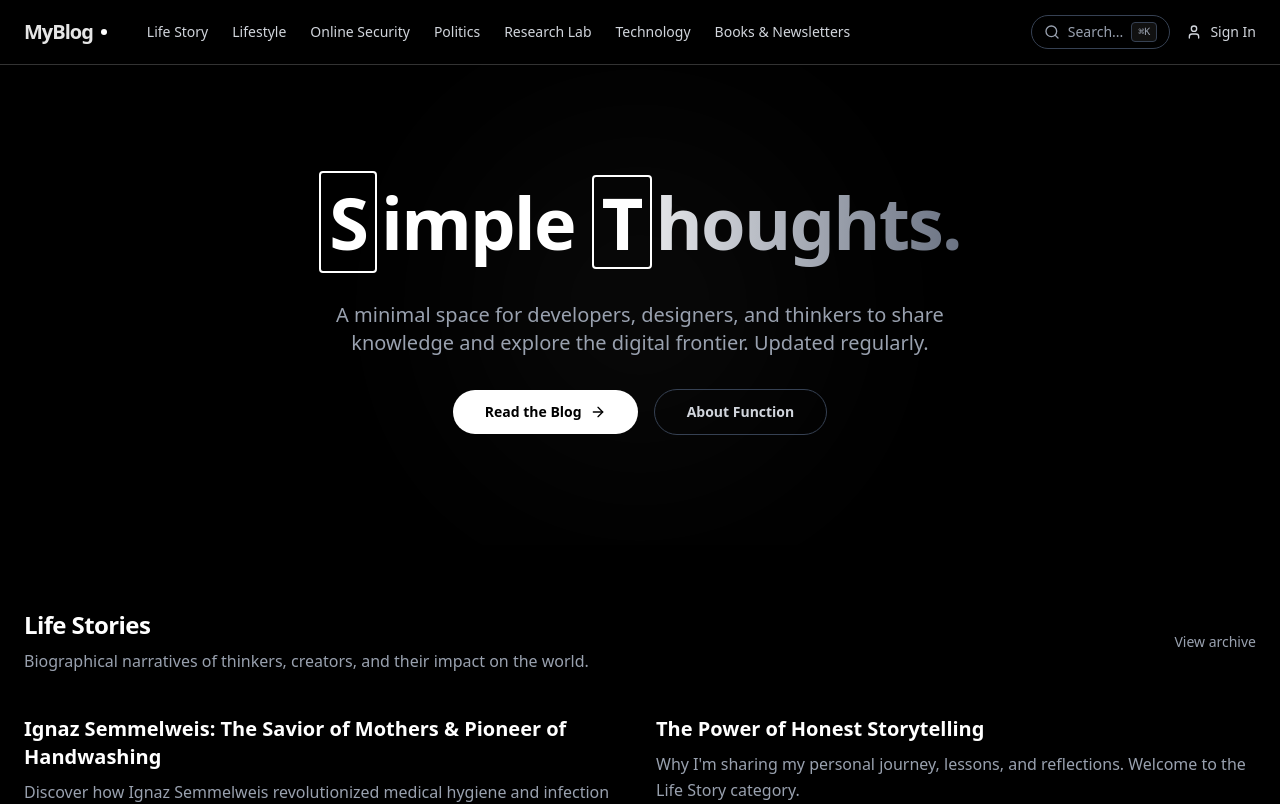
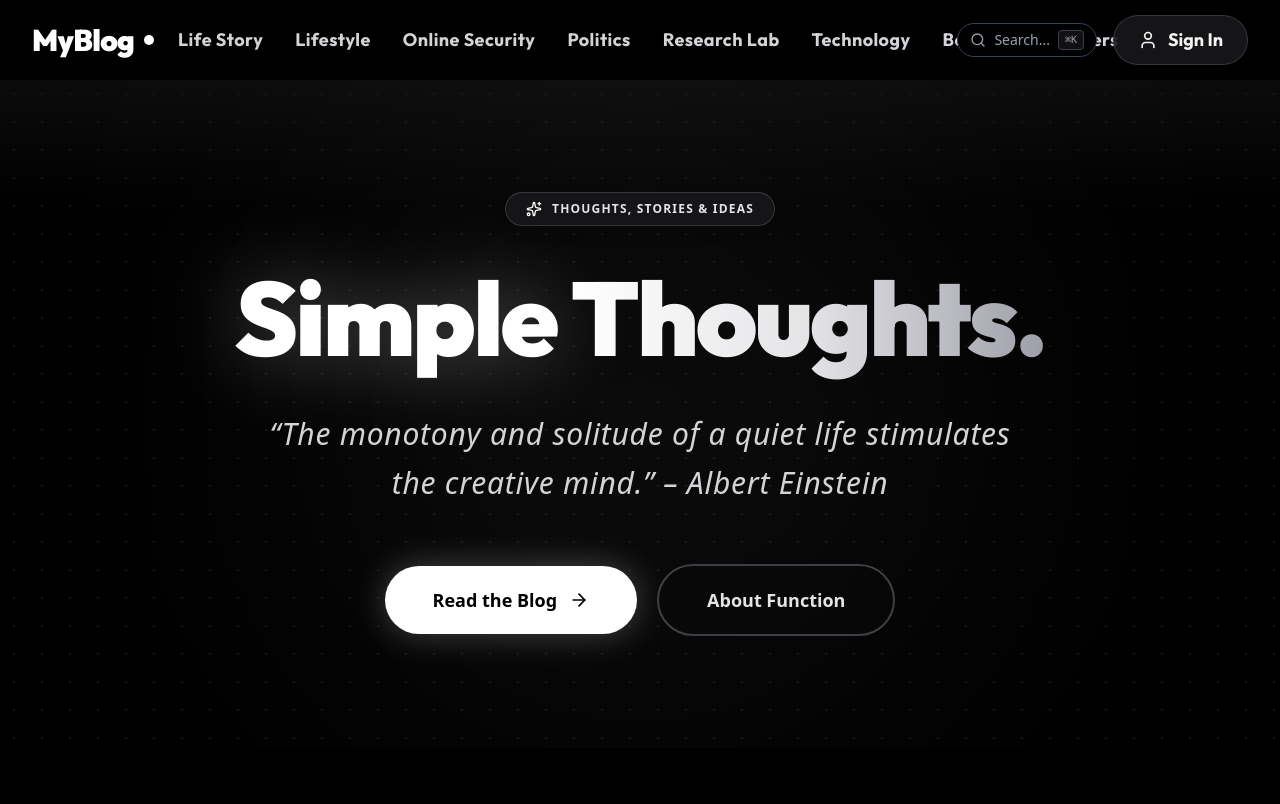
Before and after one commit to akhilprakash869/myblogg, a Next.js app: page / in a window 1280 px wide. Shown: the top 804 px of the page. Built offline with nearby package versions, Linux system fonts and the light colour scheme.

Commit message:
Update hero subtitle to Albert Einstein quote and modernize navbar layout

```diff
--- /dev/null
+++ b/hero_preview.html
@@ -0,0 +1,106 @@
+<!DOCTYPE html>
+<html lang="en" class="dark">
+<head>
+  <meta charset="UTF-8">
+  <meta name="viewport" content="width=device-width, initial-scale=1.0">
+  <title>Navbar & Hero Section Preview</title>
+  <script src="https://cdn.tailwindcss.com"></script>
+  <link rel="preconnect" href="https://fonts.googleapis.com">
+  <link rel="preconnect" href="https://fonts.gstatic.com" crossorigin>
+  <link href="https://fonts.googleapis.com/css2?family=Outfit:wght@400;500;600;700;800;900&display=swap" rel="stylesheet">
+  <style>
+    body {
+      font-family: 'Outfit', sans-serif;
+      background-color: #000000;
+      color: #ffffff;
+      margin: 0;
+    }
+    .font-display {
+      font-family: 'Outfit', sans-serif;
+    }
+  </style>
+</head>
+<body class="bg-black text-white antialiased min-h-screen flex flex-col">
+
+  <!-- NAVBAR PREVIEW -->
+  <nav class="sticky top-0 z-50 w-full bg-black/95 backdrop-blur-xl">
+      <div class="container mx-auto flex h-20 items-center justify-between px-6 md:px-10 gap-4">
+          <div class="flex items-center gap-6 min-w-0 flex-1">
+              <!-- Brand Logo with Modern Display Font -->
+              <a href="#" class="flex items-center gap-2.5 font-display text-2xl md:text-3xl font-black tracking-tight text-white whitespace-nowrap shrink-0">
+                  <span>MyBlog</span>
+                  <span class="h-2.5 w-2.5 rounded-full bg-white animate-pulse"></span>
+              </a>
+
+              <!-- Desktop Navigation - Large, Bold Display Font on Single Line -->
+              <div class="hidden lg:flex items-center gap-6 xl:gap-8 overflow-hidden">
+                  <a href="#" class="font-display text-lg font-bold text-zinc-300 transition-colors hover:text-white tracking-wide whitespace-nowrap">Life Story</a>
+                  <a href="#" class="font-display text-lg font-bold text-zinc-300 transition-colors hover:text-white tracking-wide whitespace-nowrap">Lifestyle</a>
+                  <a href="#" class="font-display text-lg font-bold text-zinc-300 transition-colors hover:text-white tracking-wide whitespace-nowrap">Online Security</a>
+                  <a href="#" class="font-display text-lg font-bold text-zinc-300 transition-colors hover:text-white tracking-wide whitespace-nowrap">Politics</a>
+                  <a href="#" class="font-display text-lg font-bold text-zinc-300 transition-colors hover:text-white tracking-wide whitespace-nowrap">Research Lab</a>
+                  <a href="#" class="font-display text-lg font-bold text-zinc-300 transition-colors hover:text-white tracking-wide whitespace-nowrap">Technology</a>
+                  <a href="#" class="font-display text-lg font-bold text-zinc-300 transition-colors hover:text-white tracking-wide whitespace-nowrap">Books & Newsletters</a>
+              </div>
+          </div>
+
+          <div class="flex items-center gap-4 shrink-0">
+              <!-- Search Icon button -->
+              <button class="p-2 text-zinc-400 hover:text-white transition-colors">
+                  <svg class="h-5 w-5" fill="none" stroke="currentColor" viewBox="0 0 24 24"><path stroke-linecap="round" stroke-linejoin="round" stroke-width="2" d="M21 21l-6-6m2-5a7 7 0 11-14 0 7 7 0 0114 0z"></path></svg>
+              </button>
+
+              <a href="#" class="hidden md:flex items-center gap-2.5 font-display text-lg font-bold text-zinc-100 border border-zinc-700/80 bg-zinc-900/90 px-6 py-2.5 rounded-full hover:bg-white hover:text-black transition-all whitespace-nowrap">
+                  <svg class="h-5 w-5" fill="none" stroke="currentColor" viewBox="0 0 24 24"><path stroke-linecap="round" stroke-linejoin="round" stroke-width="2" d="M16 7a4 4 0 11-8 0 4 4 0 018 0zM12 14a7 7 0 00-7 7h14a7 7 0 00-7-7z"></path></svg>
+                  <span class="whitespace-nowrap">Sign In</span>
+              </a>
+          </div>
+      </div>
+  </nav>
+
+  <!-- HERO SECTION PREVIEW -->
+  <section class="relative flex-1 flex flex-col items-center justify-center overflow-hidden bg-black px-6 py-24 text-center text-white">
+      <!-- Ambient Background Grid Pattern -->
+      <div class="absolute inset-0 bg-[radial-gradient(#333333_1px,transparent_1px)] [background-size:28px_28px] opacity-35 pointer-events-none"></div>
+
+      <!-- Soft Black & White Spotlight Glow -->
+      <div class="absolute top-1/2 left-1/2 -translate-x-1/2 -translate-y-1/2 h-[500px] w-[500px] sm:h-[650px] sm:w-[650px] bg-white/[0.05] blur-[150px] rounded-full pointer-events-none"></div>
+      <div class="absolute top-0 left-1/2 -translate-x-1/2 w-full h-[250px] bg-gradient-to-b from-zinc-800/30 via-transparent to-transparent pointer-events-none"></div>
+
+      <div class="relative z-10 max-w-5xl space-y-10">
+          <!-- Micro-badge with subtle border & glassmorphism -->
+          <div class="inline-flex items-center gap-2.5 rounded-full border border-zinc-700/80 bg-zinc-900/90 px-5 py-2 text-xs sm:text-sm font-medium text-zinc-300 backdrop-blur-md shadow-lg">
+              <svg class="h-4 w-4 text-white" fill="none" stroke="currentColor" viewBox="0 0 24 24"><path stroke-linecap="round" stroke-linejoin="round" stroke-width="2" d="M5 3v4M3 5h4M6 17v4m-2-2h4m5-16l2.286 6.857L21 12l-5.714 2.143L13 21l-2.286-6.857L5 12l5.714-2.143L13 3z"></path></svg>
+              <span class="tracking-widest uppercase text-xs font-semibold text-zinc-200">Thoughts, Stories & Ideas</span>
+          </div>
+
+          <!-- Main Hero Title - Single Line Bold Characters -->
+          <h1 class="font-display text-4xl sm:text-6xl md:text-7xl lg:text-8xl xl:text-[6.5rem] font-black tracking-tight leading-none whitespace-nowrap">
+              <span class="text-white drop-shadow-[0_0_40px_rgba(255,255,255,0.3)]">
+                  Simple
+              </span>
+              <span class="bg-gradient-to-r from-white via-zinc-200 to-zinc-400 bg-clip-text text-transparent">
+                  Thoughts.
+              </span>
+          </h1>
+
+          <!-- Subtitle - Big Readable Font -->
+          <p class="mx-auto max-w-3xl text-xl sm:text-2xl md:text-3xl text-zinc-300 font-normal italic leading-relaxed tracking-wide">
+              &ldquo;The monotony and solitude of a quiet life stimulates the creative mind.&rdquo; &ndash; Albert Einstein
+          </p>
+
+          <!-- Action Buttons with Big Typography & High Contrast -->
+          <div class="flex flex-col items-center justify-center gap-5 pt-4 sm:flex-row">
+              <a href="#" class="group flex items-center justify-center gap-3 rounded-full bg-white px-10 py-4 sm:px-12 sm:py-5 text-base sm:text-lg font-bold text-black transition-all duration-300 hover:bg-zinc-200 shadow-[0_0_35px_rgba(255,255,255,0.25)]">
+                  <span>Read the Blog</span>
+                  <svg class="h-5 w-5" fill="none" stroke="currentColor" viewBox="0 0 24 24"><path stroke-linecap="round" stroke-linejoin="round" stroke-width="2" d="M14 5l7 7m0 0l-7 7m7-7H3"></path></svg>
+              </a>
+              <a href="#" class="flex items-center justify-center rounded-full border-2 border-zinc-700 bg-zinc-950/70 px-10 py-4 sm:px-12 sm:py-5 text-base sm:text-lg font-bold text-zinc-200 transition-all duration-300 hover:border-white hover:text-white hover:bg-zinc-900 backdrop-blur-md">
+                  About Function
+              </a>
+          </div>
+      </div>
+  </section>
+
+</body>
+</html>
--- a/src/app/globals.css
+++ b/src/app/globals.css
@@ -20,7 +20,20 @@
   --color-card: var(--card);
   --color-border: var(--border);
   --font-sans: var(--font-geist-sans), sans-serif;
+  --font-display: var(--font-outfit), var(--font-geist-sans), sans-serif;
   --font-mono: var(--font-geist-mono), monospace;
+}
+
+.font-display {
+  font-family: var(--font-outfit), var(--font-geist-sans), sans-serif;
+}
+
+.no-scrollbar::-webkit-scrollbar {
+  display: none;
+}
+.no-scrollbar {
+  -ms-overflow-style: none;
+  scrollbar-width: none;
 }
 
 body {
--- a/src/components/Hero.tsx
+++ b/src/components/Hero.tsx
@@ -1,33 +1,50 @@
 import Link from "next/link";
-import { ArrowRight } from "lucide-react";
+import { ArrowRight, Sparkles } from "lucide-react";
 
 export function Hero() {
     return (
-        <section className="relative flex min-h-[60vh] flex-col items-center justify-center overflow-hidden bg-black px-4 py-24 text-center text-white">
-            {/* Abstract Background Element (optional) */}
-            <div className="absolute top-1/2 left-1/2 -translate-x-1/2 -translate-y-1/2 h-[300px] w-[300px] bg-white opacity-5 blur-[120px] rounded-full pointer-events-none"></div>
+        <section className="relative flex min-h-[75vh] flex-col items-center justify-center overflow-hidden bg-black px-6 py-28 text-center text-white">
+            {/* Ambient Background Grid Pattern */}
+            <div className="absolute inset-0 bg-[radial-gradient(#333333_1px,transparent_1px)] [background-size:28px_28px] opacity-35 pointer-events-none"></div>
 
-            <div className="relative z-10 max-w-3xl space-y-8">
-                <h1 className="text-4xl font-extrabold tracking-tight sm:text-6xl md:text-7xl leading-tight">
-                    <span className="border-2 border-white text-white px-2 mr-1 rounded-sm">S</span>imple{" "}
-                    <span className="text-transparent bg-clip-text bg-gradient-to-r from-white to-gray-500">
-                        <span className="border-2 border-white text-white px-2 mr-1 rounded-sm inline-block">T</span>houghts.
+            {/* Soft Black & White Spotlight Glow */}
+            <div className="absolute top-1/2 left-1/2 -translate-x-1/2 -translate-y-1/2 h-[500px] w-[500px] sm:h-[650px] sm:w-[650px] bg-white/[0.05] blur-[150px] rounded-full pointer-events-none"></div>
+            <div className="absolute top-0 left-1/2 -translate-x-1/2 w-full h-[250px] bg-gradient-to-b from-zinc-800/30 via-transparent to-transparent pointer-events-none"></div>
+
+            <div className="relative z-10 max-w-5xl space-y-10">
+                {/* Micro-badge with subtle border & glassmorphism */}
+                <div className="inline-flex items-center gap-2.5 rounded-full border border-zinc-700/80 bg-zinc-900/90 px-5 py-2 text-xs sm:text-sm font-medium text-zinc-300 backdrop-blur-md shadow-lg">
+                    <Sparkles className="h-4 w-4 text-white animate-pulse" />
+                    <span className="tracking-widest uppercase text-xs font-semibold text-zinc-200">Thoughts, Stories & Ideas</span>
+                </div>
+
+                {/* Main Hero Title - Massive Single-Line Bold Characters */}
+                <h1 className="font-display text-4xl sm:text-6xl md:text-7xl lg:text-8xl xl:text-[6.5rem] font-black tracking-tight leading-none whitespace-nowrap">
+                    <span className="text-white drop-shadow-[0_0_40px_rgba(255,255,255,0.3)]">
+                        Simple{" "}
+                    </span>
+                    <span className="bg-gradient-to-r from-white via-zinc-200 to-zinc-400 bg-clip-text text-transparent">
+                        Thoughts.
                     </span>
                 </h1>
-                <p className="mx-auto max-w-2xl text-lg text-gray-400 md:text-xl">
-                    A minimal space for developers, designers, and thinkers to share knowledge and explore the digital frontier. Updated regularly.
+
+                {/* Subtitle - Big Readable Font */}
+                <p className="mx-auto max-w-3xl text-xl sm:text-2xl md:text-3xl text-zinc-300 font-normal italic leading-relaxed tracking-wide">
+                    &ldquo;The monotony and solitude of a quiet life stimulates the creative mind.&rdquo; &ndash; Albert Einstein
                 </p>
-                <div className="flex flex-col items-center justify-center gap-4 sm:flex-row">
+
+                {/* Action Buttons with Big Typography & High Contrast */}
+                <div className="flex flex-col items-center justify-center gap-5 pt-4 sm:flex-row">
                     <Link
                         href="/blog"
-                        className="group flex items-center gap-2 rounded-full bg-white px-8 py-3 text-sm font-semibold text-black transition-all hover:bg-gray-200"
+                        className="group flex items-center justify-center gap-3 rounded-full bg-white px-10 py-4 sm:px-12 sm:py-5 text-base sm:text-lg font-bold text-black transition-all duration-300 hover:bg-zinc-200 hover:scale-105 active:scale-95 shadow-[0_0_35px_rgba(255,255,255,0.25)]"
                     >
-                        Read the Blog
-                        <ArrowRight className="h-4 w-4 transition-transform group-hover:translate-x-1" />
+                        <span>Read the Blog</span>
+                        <ArrowRight className="h-5 w-5 transition-transform duration-300 group-hover:translate-x-1.5" />
                     </Link>
                     <Link
                         href="/about"
-                        className="rounded-full border border-gray-700 px-8 py-3 text-sm font-semibold text-gray-300 transition-all hover:border-white hover:text-white"
+                        className="flex items-center justify-center rounded-full border-2 border-zinc-700 bg-zinc-950/70 px-10 py-4 sm:px-12 sm:py-5 text-base sm:text-lg font-bold text-zinc-200 transition-all duration-300 hover:border-white hover:text-white hover:bg-zinc-900 hover:scale-105 active:scale-95 backdrop-blur-md"
                     >
                         About Function
                     </Link>
--- a/src/components/Navbar.tsx
+++ b/src/components/Navbar.tsx
@@ -5,45 +5,53 @@ import { User } from "lucide-react";
 import { MobileMenu } from "@/components/MobileMenu";
 
 export function Navbar() {
-    const categories = getAllCategories();
-    // Prioritize certain categories for the top bar if space is limited, or show all in a clean way.
-    // Given the requirement "Appear clearly in the main navigation menu", we'll list them.
-    // But 7 is a lot. Let's list the most "distinct" ones and put others in a "Topics" dropdown if needed.
-    // For now, let's try to fit them in a horizontally scrollable container on mobile, and a clean list on desktop.
-
-    // We need posts for the global search
     const allPosts = getAllPosts();
 
     return (
-        <nav className="notranslate sticky top-0 z-50 w-full border-b border-[#333] bg-[#000]/80 backdrop-blur-md" translate="no">
-            <div className="container mx-auto flex h-16 items-center justify-between px-4 md:px-6">
-                <div className="flex items-center gap-6">
-                    <Link href="/" className="flex items-center gap-2 font-bold text-xl tracking-tighter mr-4">
+        <nav className="notranslate sticky top-0 z-50 w-full bg-black/95 backdrop-blur-xl" translate="no">
+            <div className="container mx-auto flex h-20 items-center justify-between px-4 md:px-8 gap-4">
+                <div className="flex items-center gap-6 min-w-0 flex-1">
+                    {/* Brand Logo with Modern Display Font */}
+                    <Link href="/" className="flex items-center gap-2.5 font-display text-2xl md:text-3xl font-black tracking-tight text-white hover:opacity-90 transition-opacity whitespace-nowrap shrink-0">
                         <span>MyBlog</span>
-                        <span className="h-1.5 w-1.5 rounded-full bg-white"></span>
+                        <span className="h-2.5 w-2.5 rounded-full bg-white animate-pulse"></span>
                     </Link>
 
-                    {/* Desktop Navigation */}
-                    <div className="hidden lg:flex items-center gap-6">
-                        <Link href="/category/life-story" className="text-sm font-medium text-gray-300 transition-colors hover:text-white">Life Story</Link>
-                        <Link href="/category/lifestyle" className="text-sm font-medium text-gray-300 transition-colors hover:text-white">Lifestyle</Link>
-                        <Link href="/category/online-security" className="text-sm font-medium text-gray-300 transition-colors hover:text-white">Online Security</Link>
-                        <Link href="/category/politics" className="text-sm font-medium text-gray-300 transition-colors hover:text-white">Politics</Link>
-                        <Link href="/category/research-lab" className="text-sm font-medium text-gray-300 transition-colors hover:text-white">Research Lab</Link>
-                        <Link href="/category/technology" className="text-sm font-medium text-gray-300 transition-colors hover:text-white">Technology</Link>
-                        <Link href="/category/books-newsletters" className="text-sm font-medium text-gray-300 transition-colors hover:text-white">Books & Newsletters</Link>
+                    {/* Desktop Navigation - Larger Bold Single-Line Links */}
+                    <div className="hidden lg:flex items-center gap-6 xl:gap-8">
+                        <Link href="/category/life-story" className="font-display text-lg font-bold text-zinc-300 transition-colors hover:text-white tracking-wide whitespace-nowrap">
+                            Life Story
+                        </Link>
+                        <Link href="/category/lifestyle" className="font-display text-lg font-bold text-zinc-300 transition-colors hover:text-white tracking-wide whitespace-nowrap">
+                            Lifestyle
+                        </Link>
+                        <Link href="/category/online-security" className="font-display text-lg font-bold text-zinc-300 transition-colors hover:text-white tracking-wide whitespace-nowrap">
+                            Online Security
+                        </Link>
+                        <Link href="/category/politics" className="font-display text-lg font-bold text-zinc-300 transition-colors hover:text-white tracking-wide whitespace-nowrap">
+                            Politics
+                        </Link>
+                        <Link href="/category/research-lab" className="font-display text-lg font-bold text-zinc-300 transition-colors hover:text-white tracking-wide whitespace-nowrap">
+                            Research Lab
+                        </Link>
+                        <Link href="/category/technology" className="font-display text-lg font-bold text-zinc-300 transition-colors hover:text-white tracking-wide whitespace-nowrap">
+                            Technology
+                        </Link>
+                        <Link href="/category/books-newsletters" className="font-display text-lg font-bold text-zinc-300 transition-colors hover:text-white tracking-wide whitespace-nowrap">
+                            Books & Newsletters
+                        </Link>
                     </div>
                 </div>
 
-                <div className="flex items-center gap-4">
+                <div className="flex items-center gap-4 shrink-0">
                     <Search posts={allPosts} />
 
                     <Link
                         href="/login"
-                        className="hidden md:flex items-center gap-2 text-sm font-medium text-gray-300 transition-colors hover:text-white"
+                        className="hidden md:flex items-center gap-2.5 font-display text-lg font-bold text-zinc-100 border border-zinc-700/80 bg-zinc-900/90 px-6 py-2.5 rounded-full transition-all duration-200 hover:bg-white hover:text-black hover:border-white shadow-sm whitespace-nowrap"
                     >
-                        <User className="h-4 w-4" />
-                        <span>Sign In</span>
+                        <User className="h-5 w-5" />
+                        <span className="whitespace-nowrap">Sign In</span>
                     </Link>
 
                     <MobileMenu />
```
Also changed, not shown: src/app/layout.tsx (+7 -2 lines), src/components/MobileMenu.tsx (+8 -10 lines).
